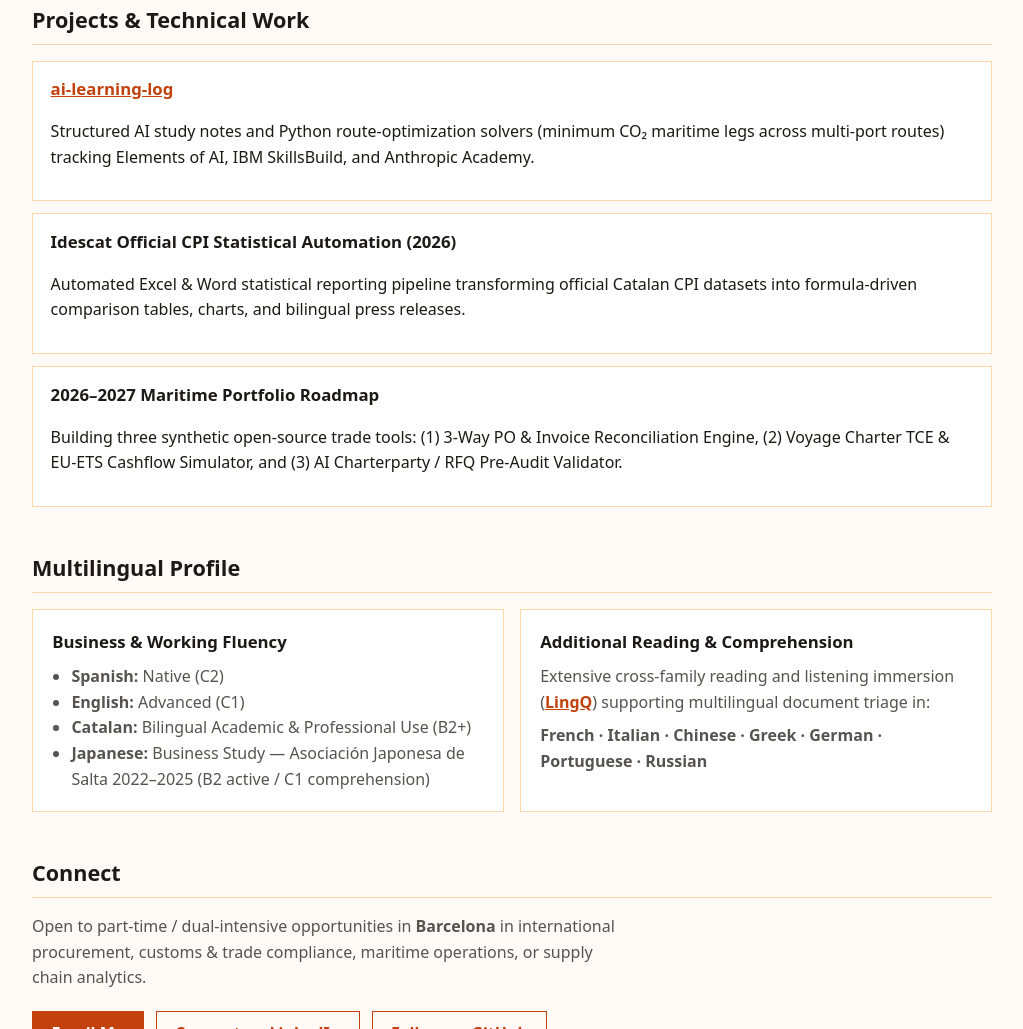
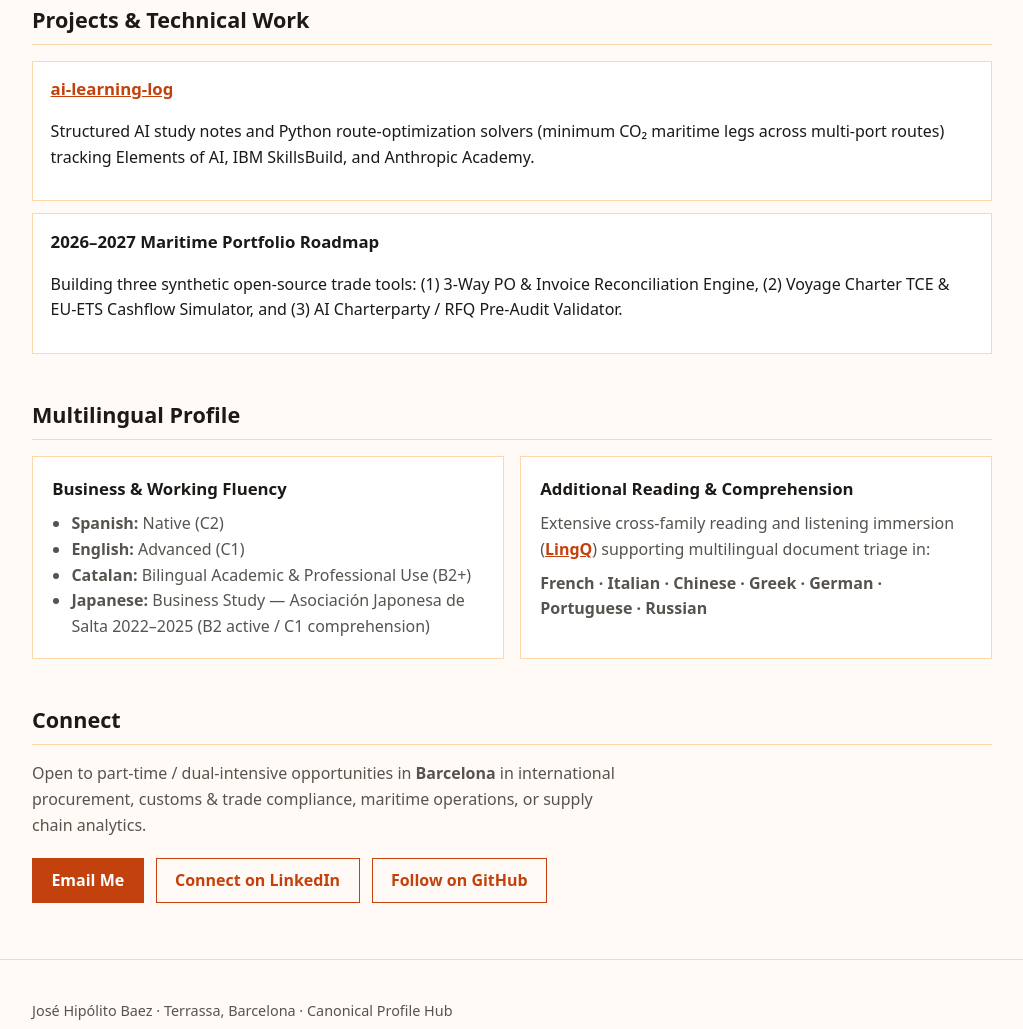
Before and after one commit to HipolitoB/HipolitoB.github.io, a plain HTML site: page index.html in a window 1280 px wide. Shown: the part 2525-3554 px from the top of the page, without its empty margins (128-1151 px from the left). Drawn offline with Linux system fonts and the light colour scheme.

Commit message:
chore(portfolio): remove class Excel CPI project

```diff
--- a/index.html
+++ b/index.html
@@ -754,10 +754,6 @@
           <p>Structured AI study notes and Python route-optimization solvers (minimum CO₂ maritime legs across multi-port routes) tracking Elements of AI, IBM SkillsBuild, and Anthropic Academy.</p>
         </li>
         <li>
-          <h3>Idescat Official CPI Statistical Automation (2026)</h3>
-          <p>Automated Excel &amp; Word statistical reporting pipeline transforming official Catalan CPI datasets into formula-driven comparison tables, charts, and bilingual press releases.</p>
-        </li>
-        <li>
           <h3>2026–2027 Maritime Portfolio Roadmap</h3>
           <p>Building three synthetic open-source trade tools: (1) 3-Way PO &amp; Invoice Reconciliation Engine, (2) Voyage Charter TCE &amp; EU-ETS Cashflow Simulator, and (3) AI Charterparty / RFQ Pre-Audit Validator.</p>
         </li>
```
Also changed, not shown: ca.html (+0 -4 lines), es.html (+0 -4 lines).
